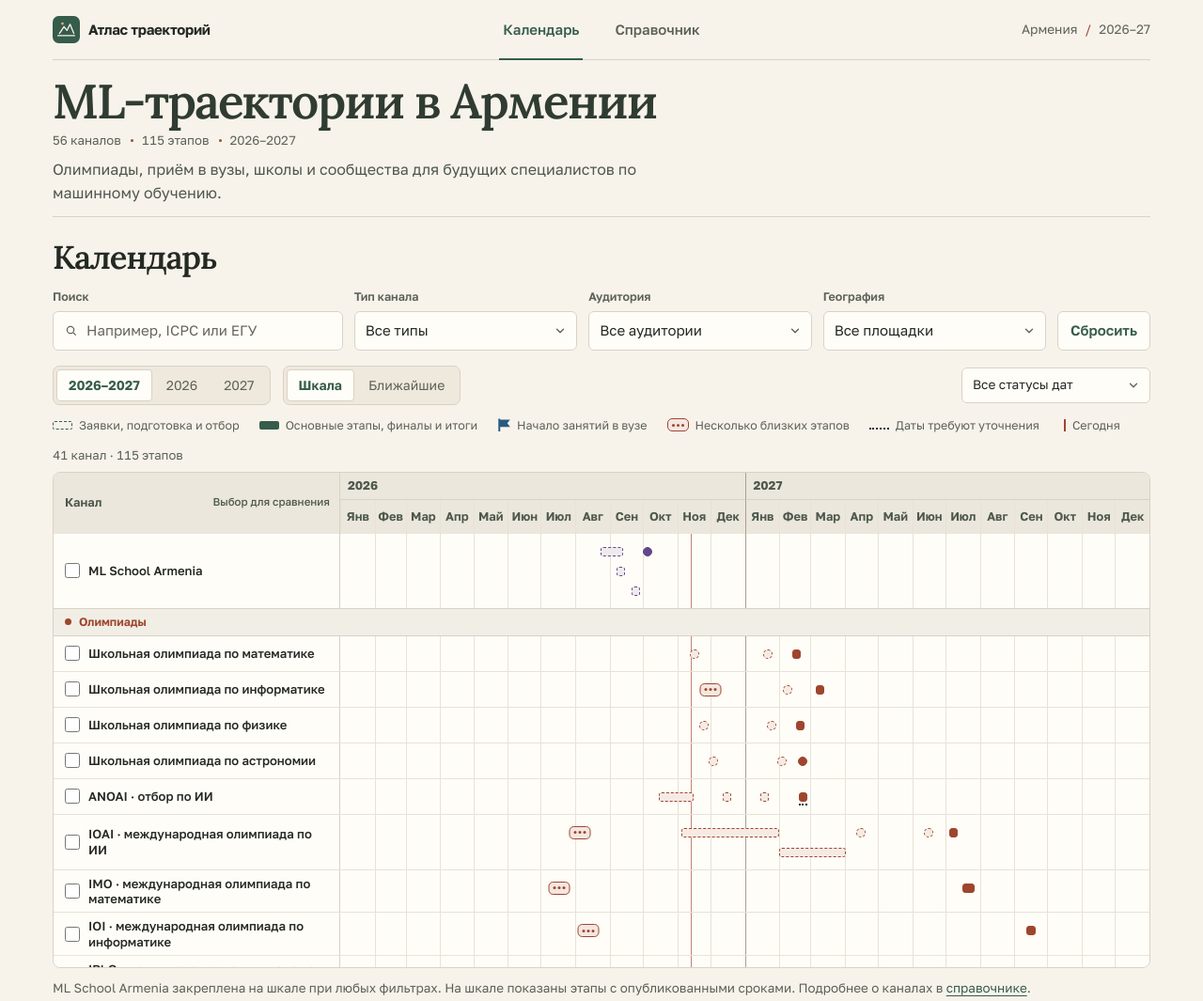
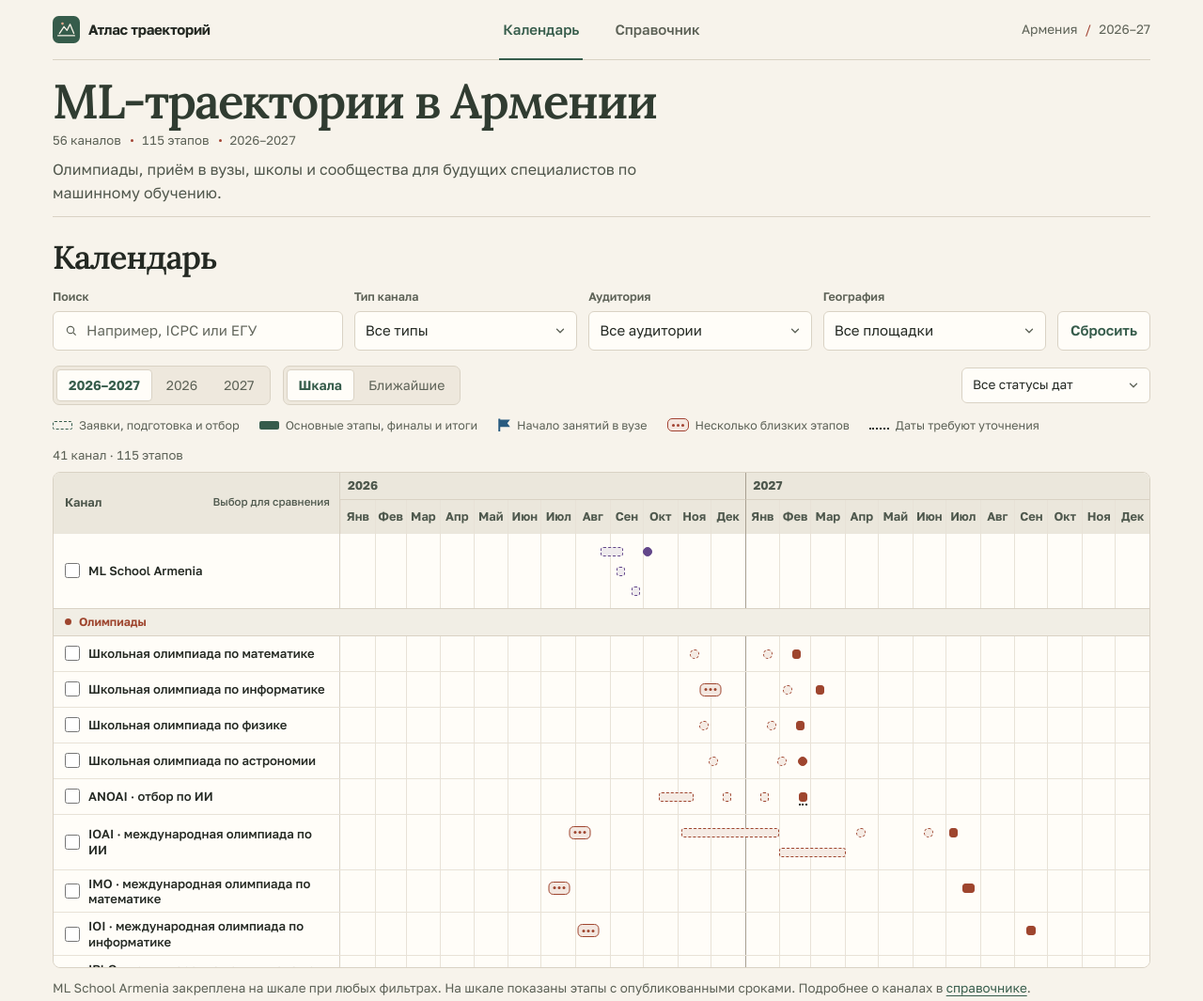
Before and after one commit to tikhonov-cmd/armenia-ml-calendar, a plain HTML site: page index.html in a window 1280 px wide. Shown: the top 1065 px of the page at 94% size. Drawn offline with Linux system fonts and the light colour scheme.

Commit message:
Remove the today marker from the calendar

```diff
--- a/app.js
+++ b/app.js
@@ -181,8 +181,6 @@
     })));
     const monthPercents = [...months.map(month => percent(month.date)), 100];
     const columnWidths = months.map((_, i) => (monthPercents[i + 1] - monthPercents[i]) + "fr").join(" ");
-    const showToday = today >= start && today <= end;
-    const todayLine = showToday ? '<i class="today-line" aria-hidden="true" style="left:' + percent(today) + '%"></i>' : "";
     const monthClass = month => month.yearStart ? ' class="year-start"' : "";
     const grid = '<div class="months gridlines" aria-hidden="true">' + months.map(month => '<i' + monthClass(month) + '></i>').join("") + "</div>";
     const yearLabels = multiYear ? periodYears.map(year => '<strong class="timeline-year">' + year + '</strong>').join("") : "";
@@ -217,7 +215,7 @@
       return '<div class="timeline-row row' + (selected ? " selected" : "") + '" style="--lanes:' + Math.max(1, laneEnds.length) + '">' +
         '<div class="row-label"><input type="checkbox" data-compare="' + channel.id + '" aria-label="Сравнить: ' + html(channel.title) + '"' +
         (selected ? ' checked' : '') + '><button class="channel-button" type="button" data-channel="' + channel.id +
-        '"' + detailButtonAttrs + '>' + html(channel.title) + '</button></div><div class="track" data-track="' + channel.id + '">' + grid + todayLine + marks + empty + '</div></div>';
+        '"' + detailButtonAttrs + '>' + html(channel.title) + '</button></div><div class="track" data-track="' + channel.id + '">' + grid + marks + empty + '</div></div>';
     }
     const pinnedRow = '<div class="timeline-pinned" style="--track-color:' + categories[pinned.channel.category].color + '">' + row(pinned) + '</div>';
     const groups = categoryOrder.filter(category => entries.some(entry => entry.channel.category === category)).map(category => {
@@ -336,7 +334,7 @@
       .sort((a, b) => later(a.event.start, today).localeCompare(later(b.event.start, today)) || a.event.end.localeCompare(b.event.end));
     const channelTotal = new Set(events.map(entry => entry.channel.id)).size;
     $("calendar-count").textContent = channelCount(channelTotal) + " · " + eventCount(events.length);
-    $("calendar-note").textContent = "Дата «сегодня» определяется по времени Еревана. Показаны будущие этапы и окна, которые ещё идут.";
+    $("calendar-note").textContent = "Будущие и текущие этапы по времени Еревана.";
     $("calendar-content").innerHTML = events.length
       ? '<ul class="upcoming">' + events.map(({ channel, event }) => '<li style="--track-color:' + categories[channel.category].color +
         '"><span class="upcoming-date">' + html(eventDates(event)) + '</span><div><button class="text-button" type="button" data-channel="' +
--- a/index.html
+++ b/index.html
@@ -8,9 +8,9 @@
   <title>Календарь ML-траекторий в Армении</title>
   <link rel="icon" href="./assets/mark.svg" type="image/svg+xml">
   <!-- Update these versions when the corresponding files change. -->
-  <link rel="stylesheet" href="./styles.css?v=20261113-term-start">
+  <link rel="stylesheet" href="./styles.css?v=20261113-no-today">
   <script defer src="./data.js?v=20261113-ml-alternatives"></script>
-  <script defer src="./app.js?v=20261113-term-start"></script>
+  <script defer src="./app.js?v=20261113-no-today"></script>
 </head>
 <body>
   <a class="skip-link" href="#main">К содержанию</a>
@@ -73,7 +73,6 @@
           <span><i class="legend-icon term-start" aria-hidden="true"></i> Начало занятий в вузе</span>
           <span><i class="legend-icon cluster-icon" aria-hidden="true"><i class="cluster-dots"></i></i> Несколько близких этапов</span>
           <span><i class="legend-icon uncertain-date" aria-hidden="true"></i> Даты требуют уточнения</span>
-          <span><i class="legend-icon today"></i> Сегодня</span>
           <span id="overlap-legend" hidden><i class="legend-icon overlap"></i> Пересечение</span>
           <span id="term-window-legend" hidden><i class="legend-icon term-window" aria-hidden="true"></i> Первые две недели семестра</span>
         </div>
--- a/styles.css
+++ b/styles.css
@@ -122,7 +122,6 @@ select { width: 100%; appearance: none; padding: 6px 30px 6px 11px; background-i
 .legend-icon.overlap { width: 9px; height: 12px; background: #ddb397; border-inline: 1px solid #a96c4e; }
 .legend-icon.term-start { position: relative; width: 14px; height: 14px; }
 .legend-icon.term-window { height: 12px; background: #d7e6ee; border-inline: 1px solid #7098af; }
-.legend-icon.today { width: 2px; height: 13px; border-radius: 0; background: var(--rust); margin-left: 5px; }
 .result-count { margin-block: 12px 7px; color: var(--muted); font-size: .82rem; font-variant-numeric: tabular-nums; }
 .small-note { color: var(--muted); font-size: .84rem; }
 #calendar-note { margin-top: 11px; }
@@ -161,7 +160,6 @@ select { width: 100%; appearance: none; padding: 6px 30px 6px 11px; background-i
 .overlap-band { position: absolute; inset-block: 0; width: max(7px, var(--span)); background: #b9744c50; border-inline: 1px solid #a96c4e85; transform: translateX(-50%); pointer-events: none; }
 .overlap-band.uncertain { background: #b9744c28; border-inline: 1px dashed #a96c4e; }
 .term-band { position: absolute; inset-block: 0; width: var(--span); background: #548bad29; border-inline: 1px solid #547f9955; transform: translateX(-50%); pointer-events: none; }
-.today-line { position: absolute; inset-block: 0; width: 1px; background: var(--rust); opacity: .65; pointer-events: none; }
 .mark { position: absolute; left: var(--left); top: calc(10px + var(--lane) * 21px); width: max(var(--width), 9px); height: 18px; padding: 0; border: 0; border-radius: 4px; background: transparent; }
 .mark::before { content: ""; position: absolute; inset: 4px 0; border-radius: 3px; border: 1px solid var(--track-color); background: var(--track-color); }
 .mark.point { width: 16px; transform: translateX(-50%); }
```
